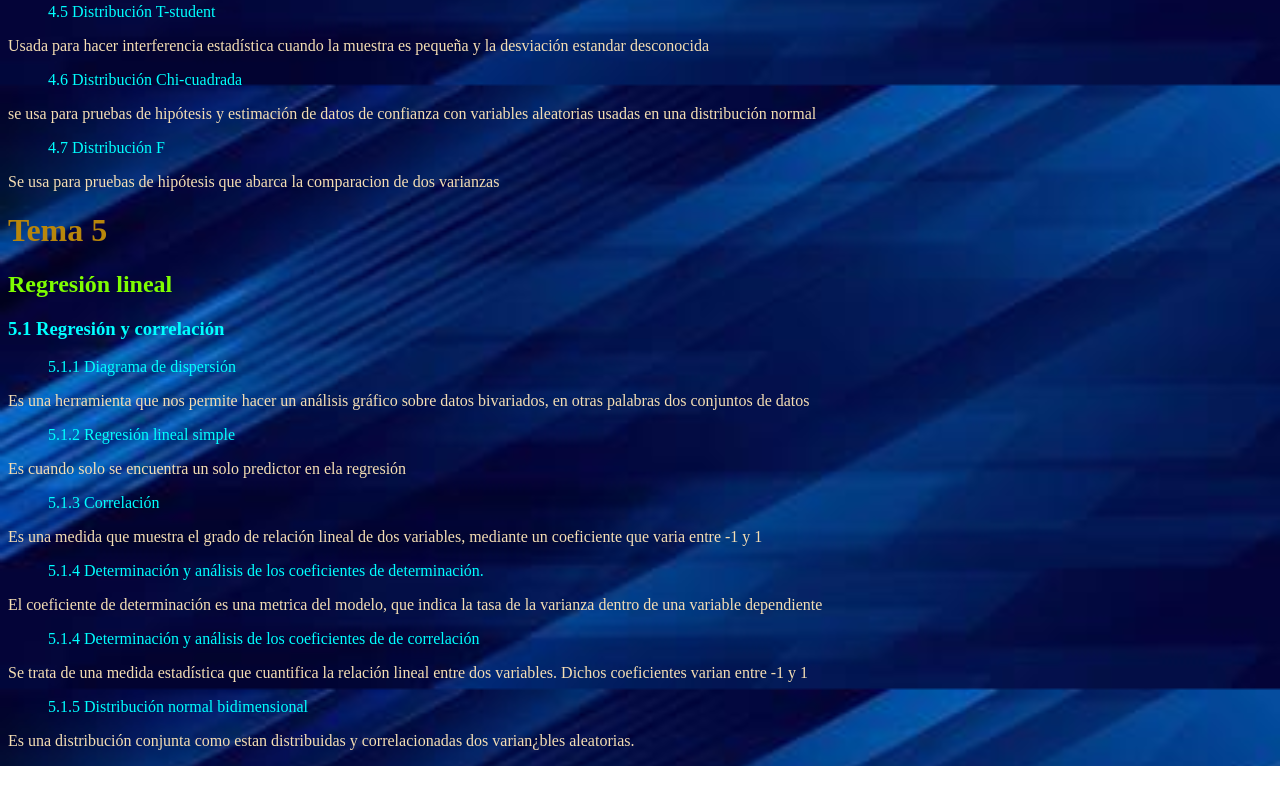
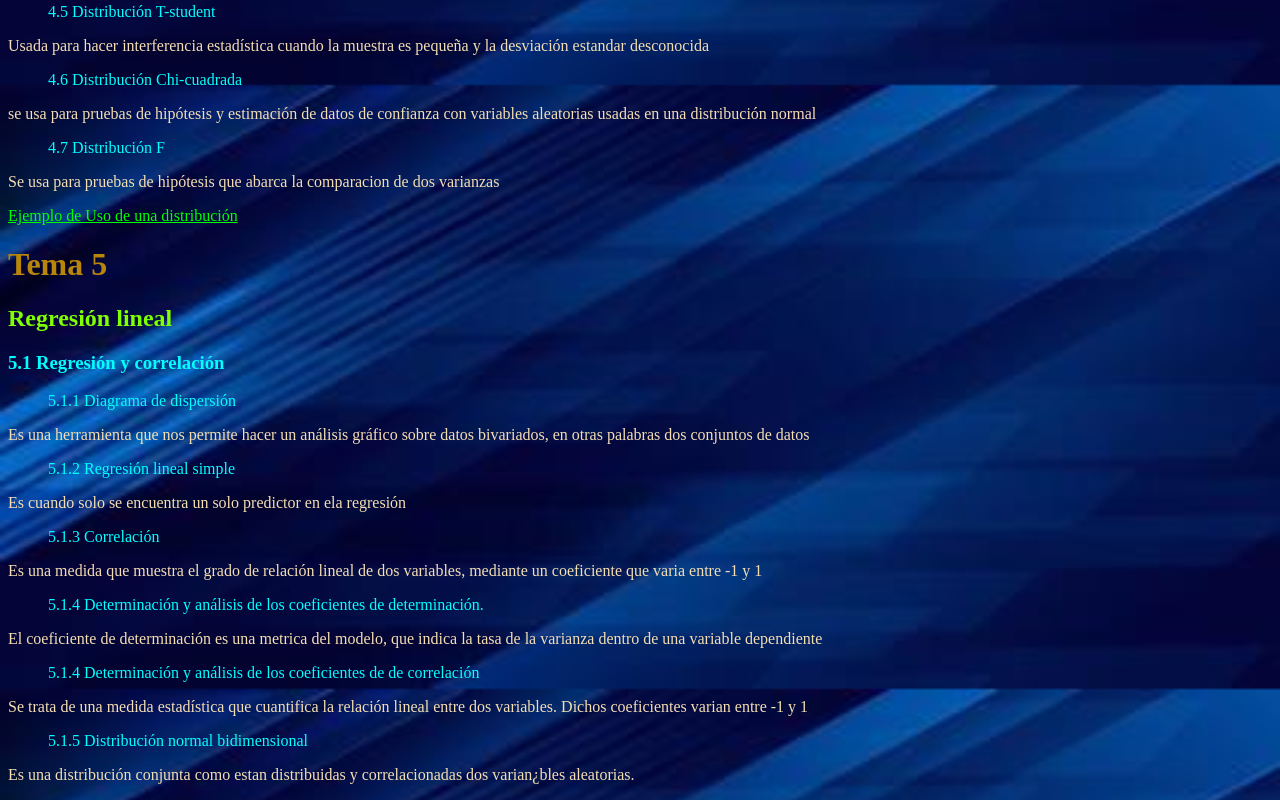
Before and after one commit to ignaciomal/TemarioPE, a plain HTML site: page index.html in a window 1280 px wide. Shown: the part 8975-9775 px from the top of the page. Before the commit the page ends 9741 px from the top, so only its background shows below. Drawn offline with Linux system fonts and the light colour scheme.

Commit message:
Se agrego video del tema 4
Signed-off-by: Irving Maldonado Olguin <irvingolguim@gmail.com>

```diff
--- a/index.html
+++ b/index.html
@@ -295,6 +295,8 @@ La formula para la distribución binomial es:</p>
 <ul style="color: aqua">4.7 Distribución F</ul>
 <p style="color: wheat;">Se usa para pruebas de hipótesis que abarca la comparacion de dos varianzas</p>
 
+<a href="https://www.canva.com/design/DAGKAxTyg34/vZfoA7JjnJRVCysTyKojaA/view?utm_content=DAGKAxTyg34&utm_campaign=designshare&utm_medium=link&utm_source=recording_view" target="_blank", style="color: lime;">Ejemplo de Uso de una distribución</a>
+
 <h1 style="color: darkgoldenrod;">Tema 5</h1>
 
 <h2 style="color: chartreuse;">Regresión lineal</h2>
```
